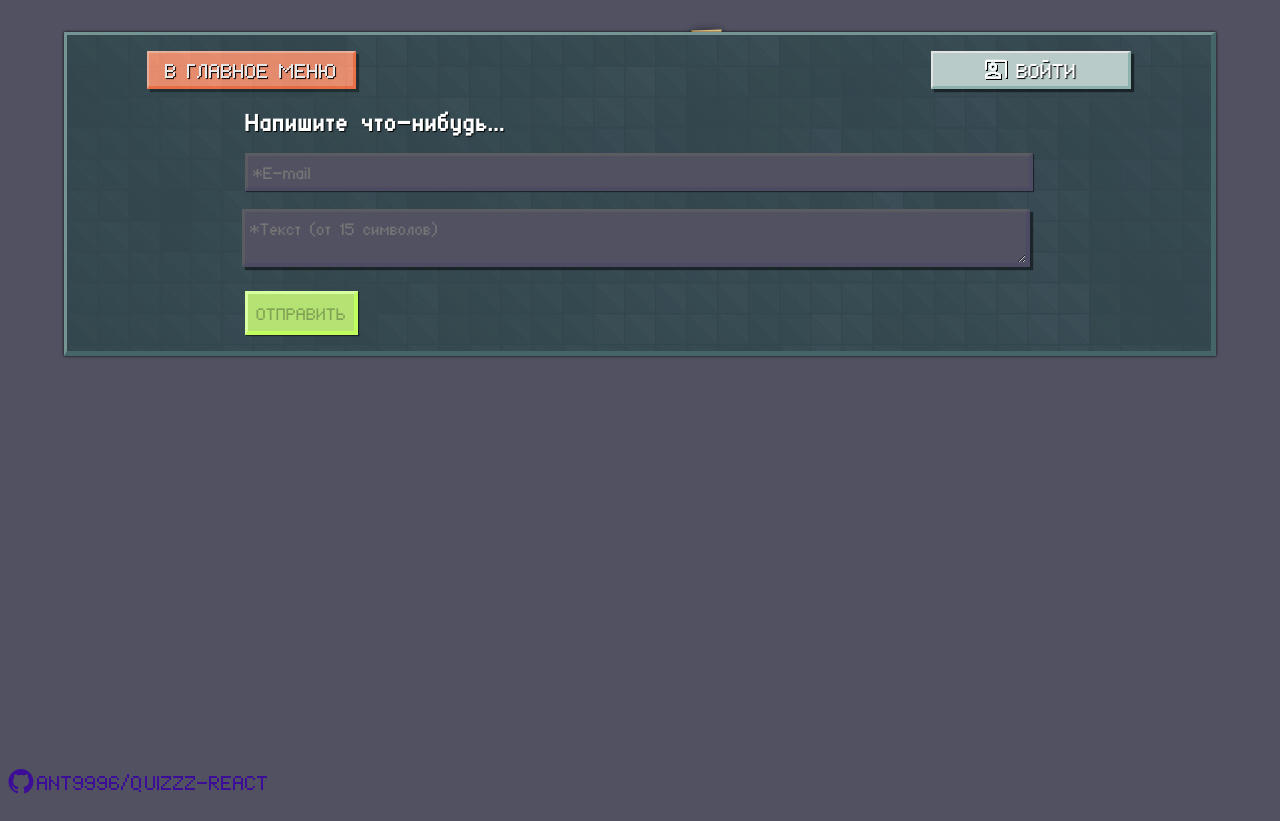
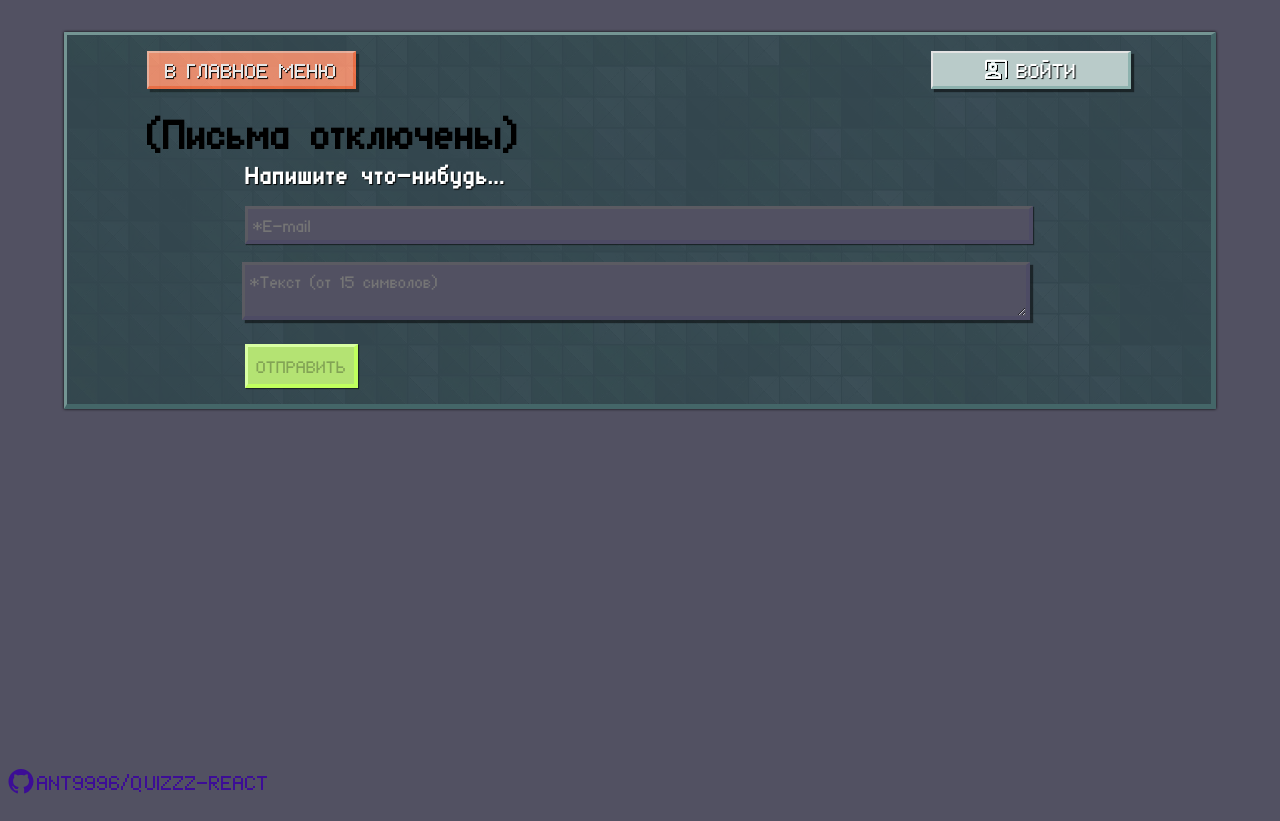
Before and after one commit to ANT9996/quizzz-react, a React (Create React App) app: page /help in a window 1280 px wide. Before the commit the page ends 800 px from the top, so only its background shows below. Built offline with nearby package versions, Linux system fonts and the light colour scheme; no server answers.

Commit message:
Update Help.tsx

```diff
--- a/src/pages/Help/Help.tsx
+++ b/src/pages/Help/Help.tsx
@@ -43,6 +43,7 @@ const Help = () => {
           <ProfileCard/>
         </NavBar>
         <div className={c.form_block}>
+          <h1>(Письма отключены)</h1>
           <div className={c.form}>
             <h3>Напишите что-нибудь...</h3>
             <div className={c.inputEmail}>
```
